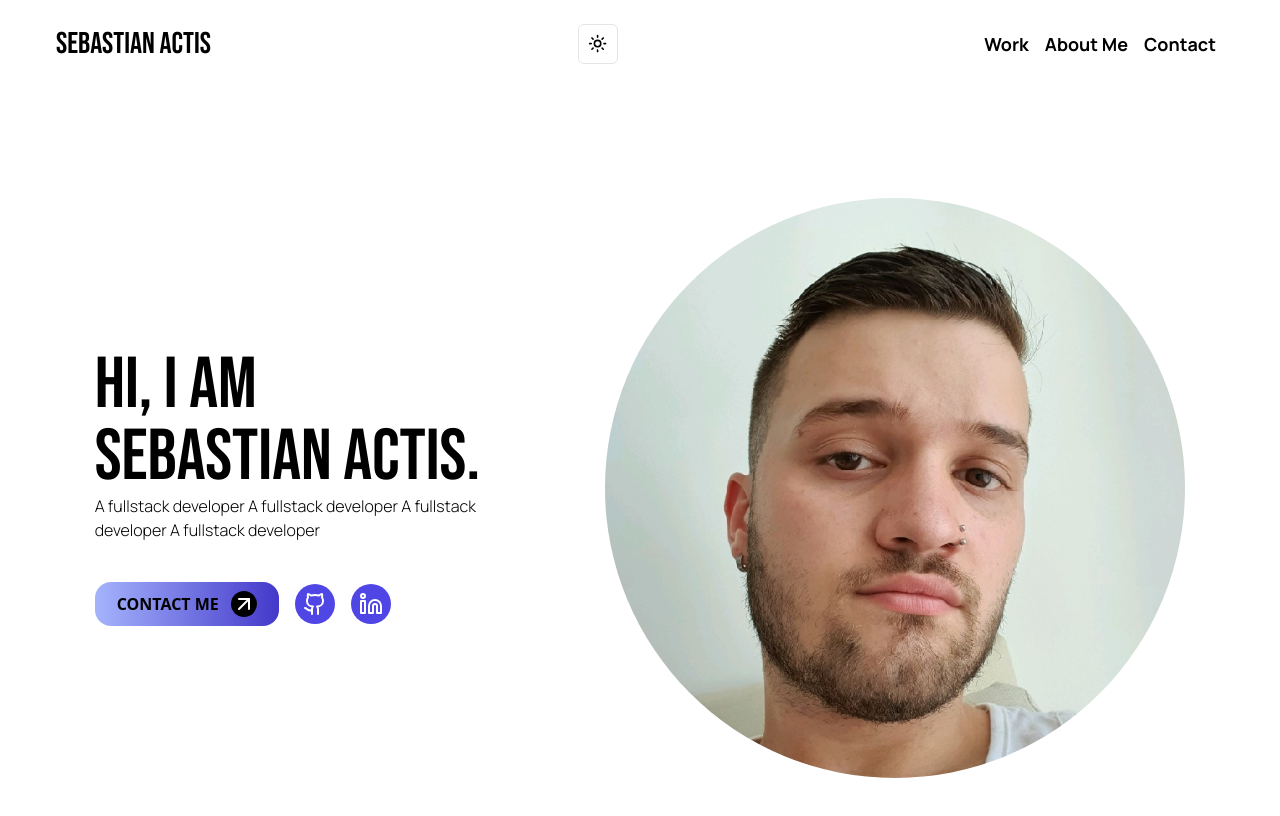
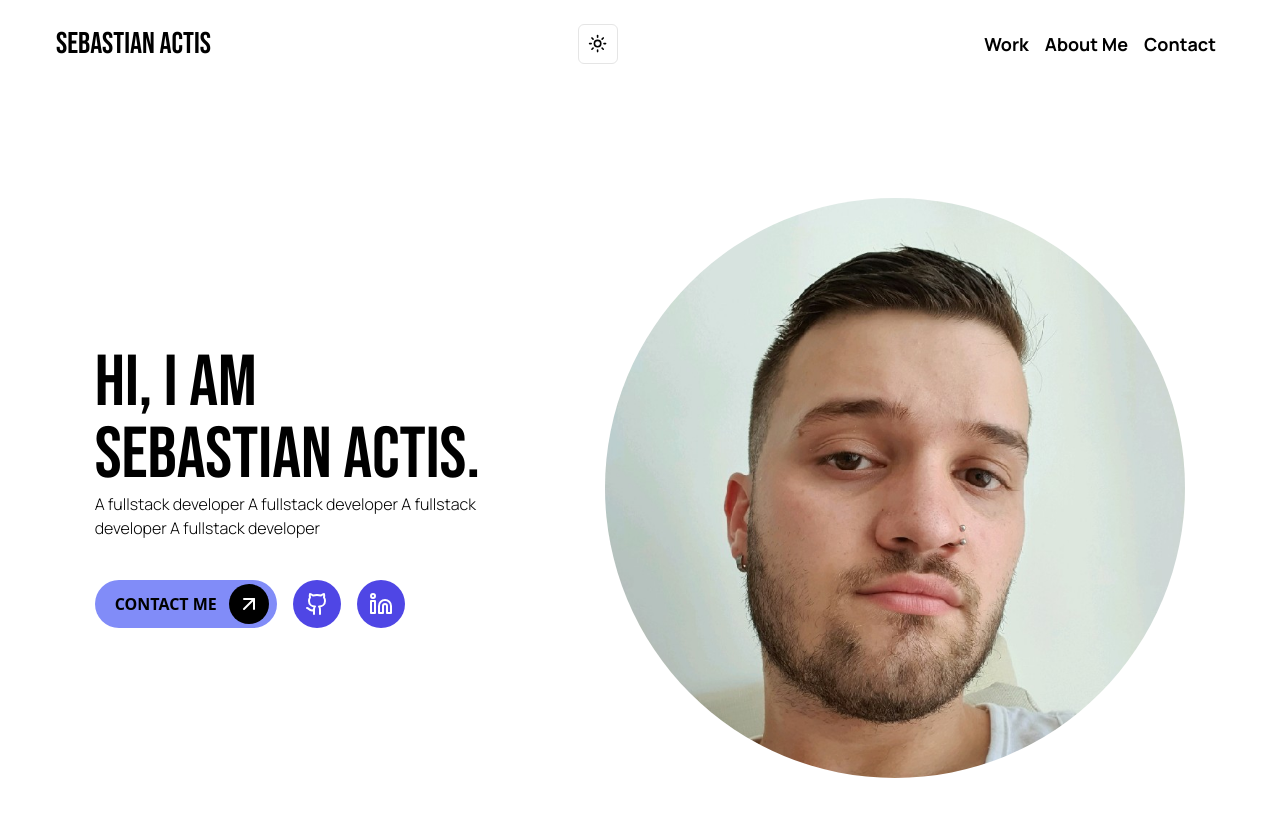
Before and after one commit to sebaactis/portfolio, a Next.js app: page / in a window 1280 px wide. Shown: the top 816 px of the page. Built offline with nearby package versions, Linux system fonts and the light colour scheme.

Commit message:
correcciones presentacion

```diff
--- a/components/presentation/presentation.tsx
+++ b/components/presentation/presentation.tsx
@@ -16,18 +16,18 @@ const Presentation = () => {
                 <p className={`${manrope.className} font-light mt-4 md:w-96 md:mt-0`}>A fullstack developer A fullstack developer A fullstack developer A fullstack developer</p>
 
                 <div className="flex gap-3 mt-10 items-center">
-                    <Button className="rounded-2xl p-[22px] bg-gradient-to-r text-black font-bold dark:text-white from-indigo-300 to-indigo-700 hover:scale-[1.02] text-md transition duration-150">CONTACT ME
-                        <span className="bg-black rounded-full text-white dark:bg-white dark:text-black ml-3 p-[1px]">
+                    <Button className="rounded-3xl py-6 px-5 text-black bg-indigo-400 hover:bg-indigo-400 dark:bg-indigo-400 dark:hover:bg-indigo-400 font-bold hover:scale-[1.02] text-md transition duration-150">CONTACT ME
+                        <span className="bg-black rounded-full text-white dark:text-white p-2 ml-3 -mr-3">
                             <ArrowUpRight />
                         </span>
                     </Button>
 
-                    <Button className="transition duration-500 rounded-full p-2 ml-1 bg-indigo-600 borde hover:bg-indigo-800  dark:hover:bg-indigo-300">
-                        <Github className="text-white dark:text-indigo-900" />
+                    <Button className="transition duration-500 rounded-full py-6 px-3 ml-1 bg-indigo-600 dark:bg-[#222222] dark:hover:bg-gray-800">
+                        <Github className="text-white dark:text-indigo-400 font-bold" />
                     </Button>
 
-                    <Button className="transition duration-500 rounded-full p-2 ml-1 bg-indigo-600 borde hover:bg-indigo-800  dark:hover:bg-indigo-300">
-                        <LinkedinIcon className="text-white dark:text-indigo-900" />
+                    <Button className="transition duration-500 rounded-full py-6 px-3 ml-1 bg-indigo-600 dark:bg-[#222222] dark:hover:bg-gray-800">
+                        <LinkedinIcon className="text-white dark:text-indigo-400 font-bold" />
                     </Button>
                 </div>
             </div>
```
